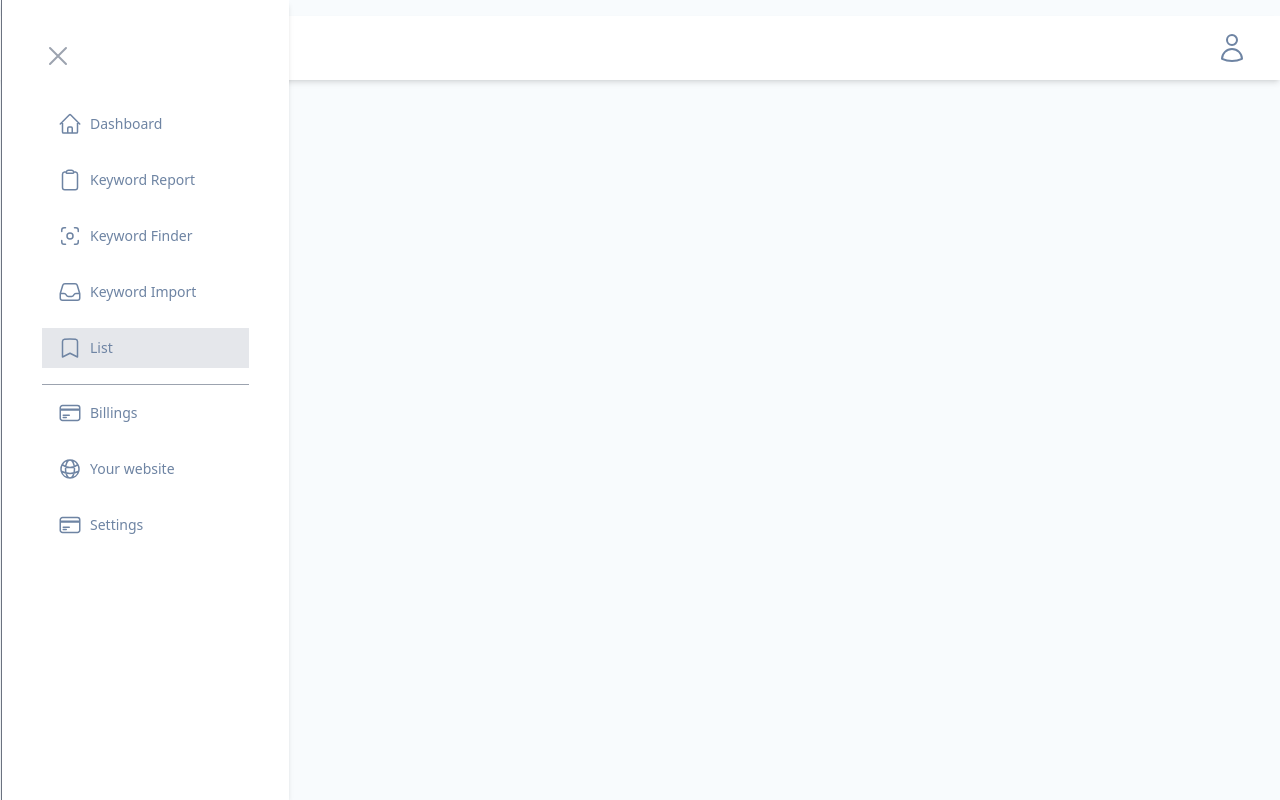
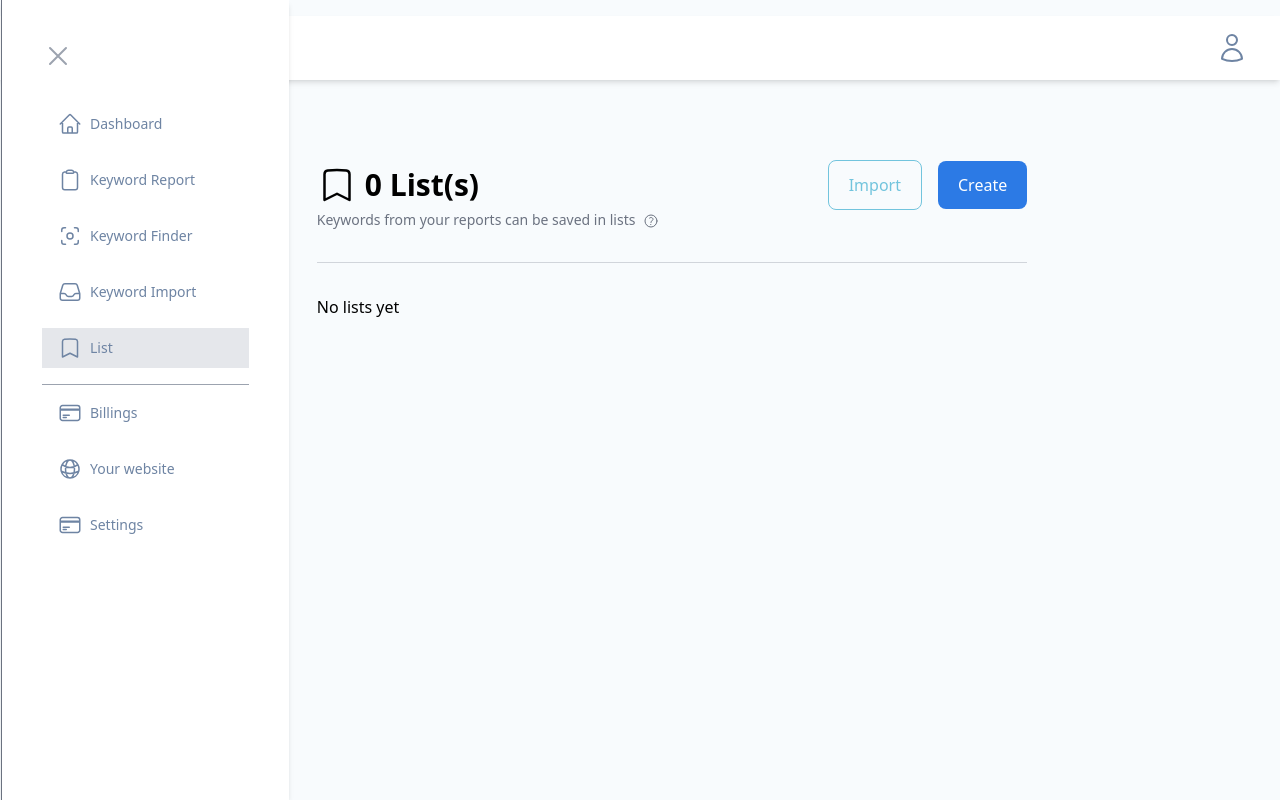
Before and after one commit to atuldedha/pushkar-project, a Next.js app: page /list in a window 1280 px wide. Built offline with nearby package versions, Linux system fonts and the light colour scheme.

Commit message:
List page

```diff
--- a/pages/list.js
+++ b/pages/list.js
@@ -1,7 +1,42 @@
+import {
+  BookmarkIcon,
+  QuestionMarkCircleIcon,
+} from "@heroicons/react/24/outline";
 import React from "react";
 
 const list = () => {
-  return <div>list</div>;
+  return (
+    <div className="flex flex-col items-center mt-4 md:mt-20 h-full ml-4 mr-4 md-mr-0 md:ml-20">
+      <div className="w-full md:w-[60%] flex flex-col">
+        <div className="flex items-center justify-between">
+          <div className="flex items-center space-x-2">
+            <BookmarkIcon className="w-6 md:w-10 h-6 md:h-10" />
+            <span className="text-black text-xl md:text-3xl font-bold font-sans">
+              {`0 List(s)`}
+            </span>
+          </div>
+          <div className="flex items-center space-x-4">
+            <button className="py-2 md:py-3 px-5 bg-inherit border border-[#72c4dd] text-center hover:bg-[#72c4dd] text-base text-[#72c4dd] hover:text-white transition-all ease-in-out rounded-lg">
+              Import
+            </button>
+            <button className="bg-blue1 py-2 md:py-3 px-5 text-white text-base text-center hover:bg-[#3c86ed] transition-all ease-in-out rounded-lg">
+              Create
+            </button>
+          </div>
+        </div>
+        <span className="text-gray-500 w-[40%] mt-3 md:mt-0 lg:w-full text-sm font-sans font-normal">
+          Keywords from your reports can be saved in lists
+          <QuestionMarkCircleIcon className="h-4 w-4 inline-block ml-2" />
+        </span>
+
+        <div className="border-b-[1px] border-gray-300 w-full my-8" />
+
+        <span className="text-base text-black font-sans font-medium">
+          No lists yet
+        </span>
+      </div>
+    </div>
+  );
 };
 
 export default list;
```
